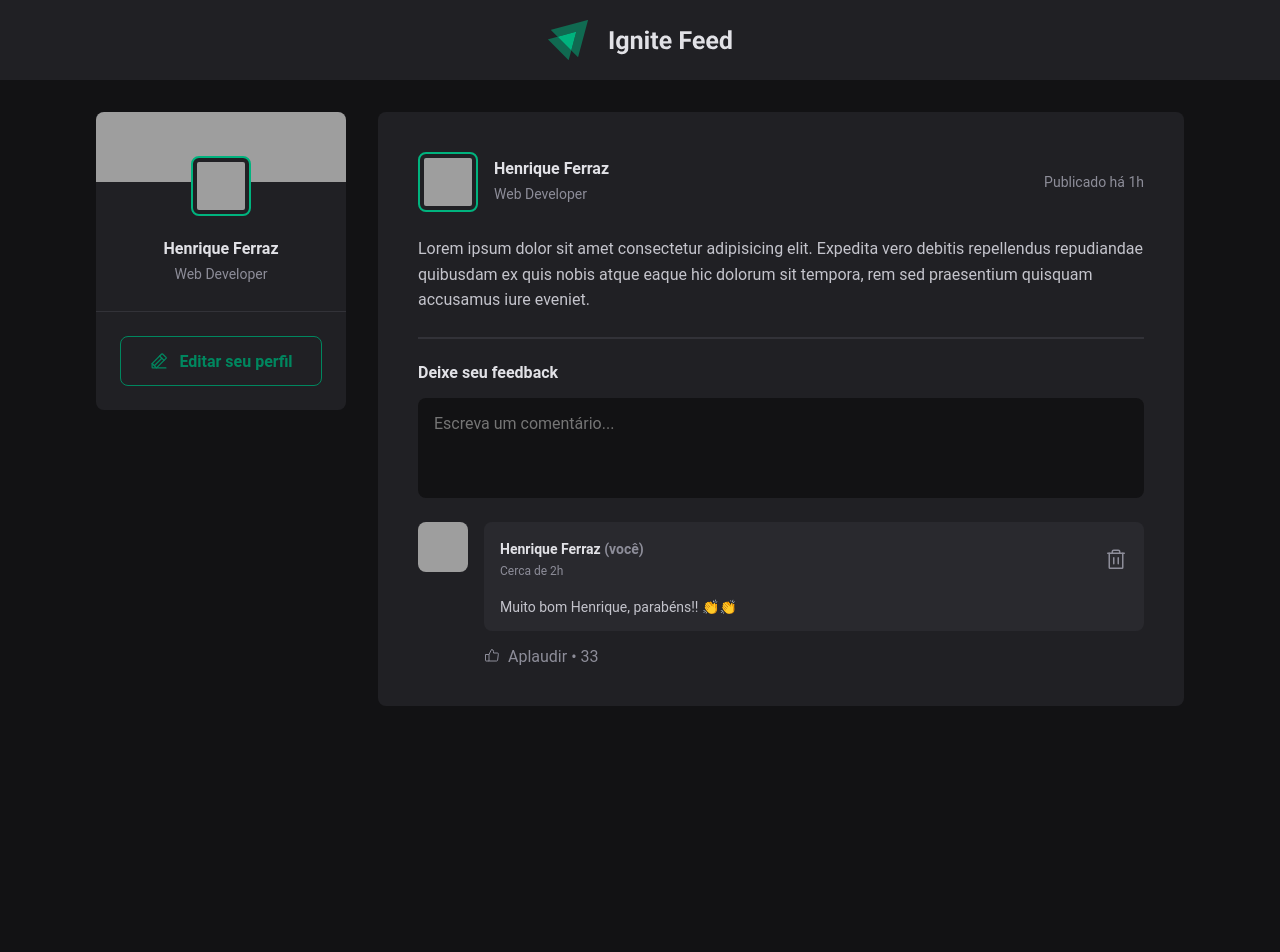
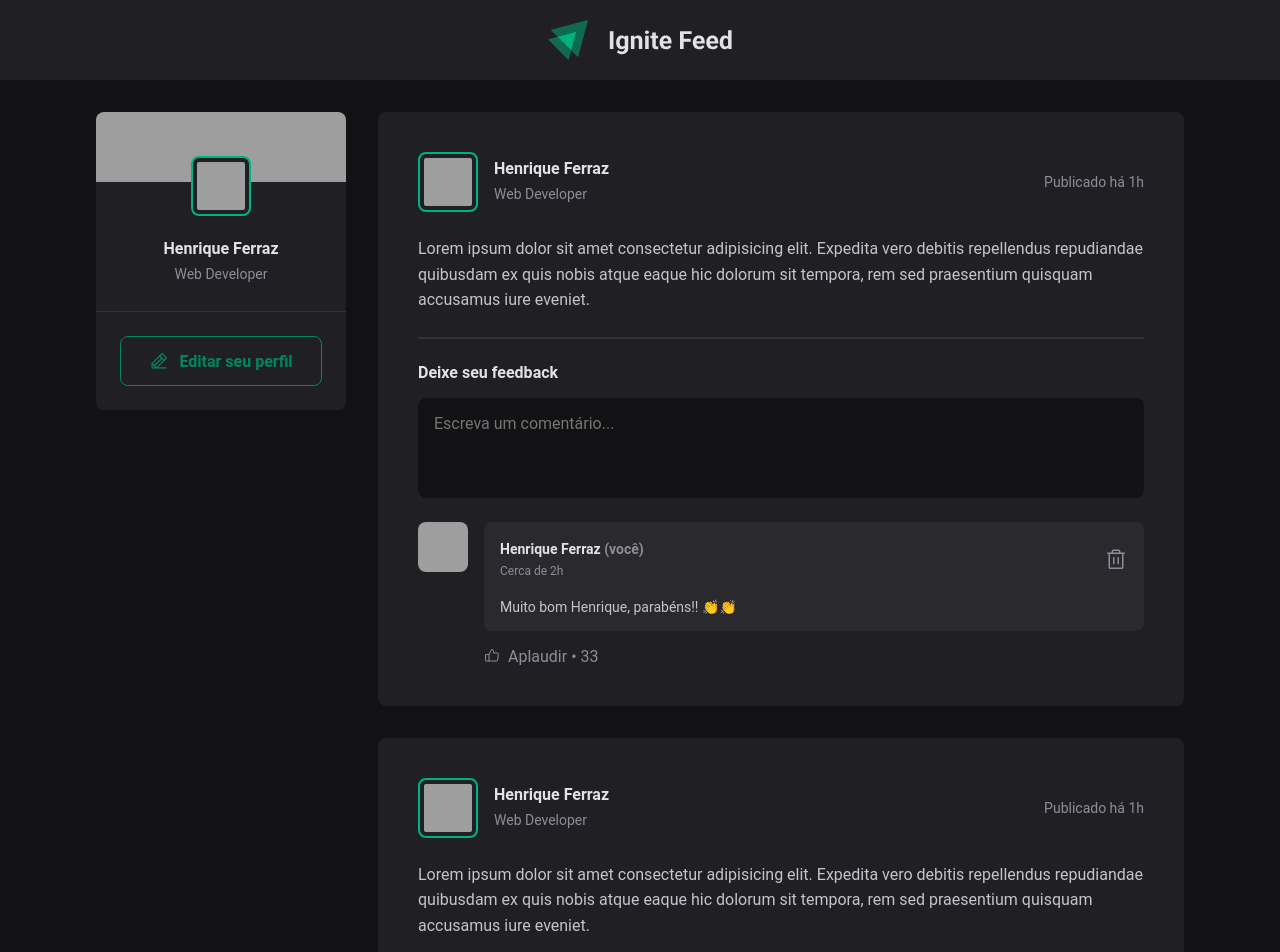
Before and after one commit to HenriqueFerraz27/ignite-feed, a React (Vite) app: page / in a window 1280 px wide. Shown: the top 952 px of the page. Before the commit the page ends 800 px from the top, so only its background shows below. Built offline with nearby package versions, Linux system fonts and the light colour scheme; grey boxes are pictures that could not be loaded.

Commit message:
🏗feat: iterating posts

```diff
--- a/src/App.jsx
+++ b/src/App.jsx
@@ -2,6 +2,32 @@ import "./styles/App.css";
 import { Header, Profile, Post } from "./components";
 
 function App() {
+  const posts = [
+    {
+      author: {
+        avatarUrl: "https://github.com/HenriqueFerraz27.png",
+        name: "Henrique Ferraz",
+        role: "Web Developer",
+      },
+      content: `Fala galeraa 👋
+
+      Acabei de subir mais um projeto no meu portifa. É um projeto que fiz no NLW Return, evento da Rocketseat. O nome do projeto é DoctorCare 🚀`,
+      puplished: new Date("2023-11-02 12:09:00"),
+    },
+    {
+      author: {
+        avatarUrl: "https://github.com/HenriqueFerraz27.png",
+        name: "Luiz Ferraz",
+        role: "Web Developer",
+      },
+      content: `Lorem ipsum dolor sit amet consectetur adipisicing elit. Expedita vero
+      debitis repellendus repudiandae quibusdam ex quis nobis atque eaque hic
+      dolorum sit tempora, rem sed praesentium quisquam accusamus iure
+      eveniet.`,
+      puplished: new Date("2023-12-02 12:09:00"),
+    },
+  ];
+
   return (
     <>
       <Header />
@@ -12,7 +38,9 @@ function App() {
         </aside>
 
         <article>
-          <Post />
+          {posts.map((post, index) => {
+            return <Post key={index} />;
+          })}
         </article>
       </main>
     </>
```
